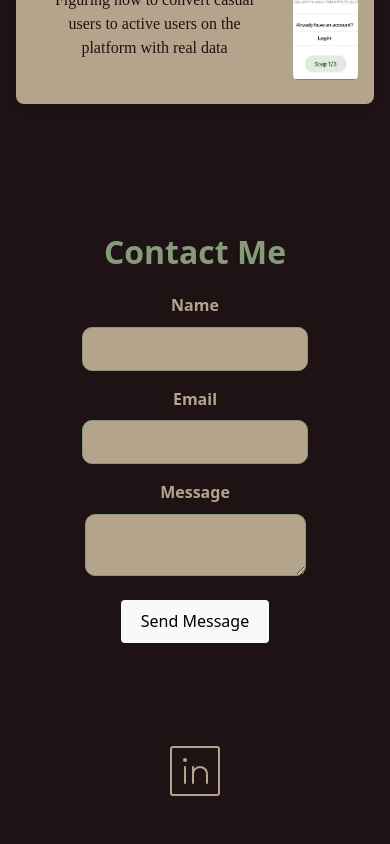
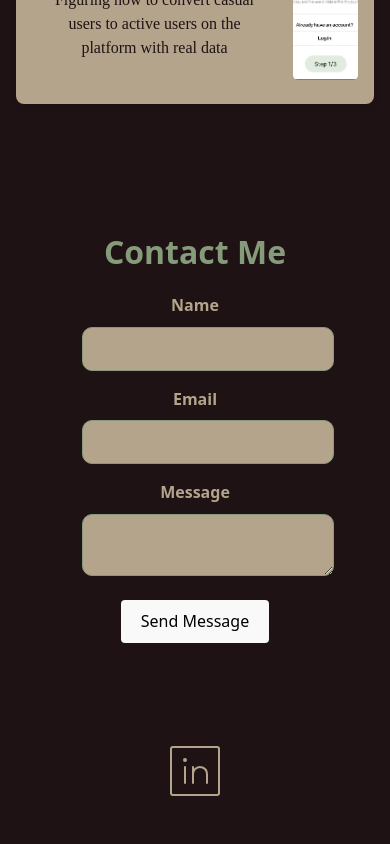
Before and after one commit to allihive/allihive.github.io, a React (Vite) app: page / in a window 390 px wide. Shown: the part 3944-4788 px from the top of the page. Built offline with nearby package versions, Linux system fonts and the light colour scheme; a web font is replaced by a local one.

Commit message:
fixed contact form

```diff
--- a/src/components/Contact.css
+++ b/src/components/Contact.css
@@ -63,4 +63,8 @@
 	align-items: center;
 	gap: 6rem;
 }
+	.form-group input,
+	.form-group textarea {
+		width: 100%;
+	}
 }
```
